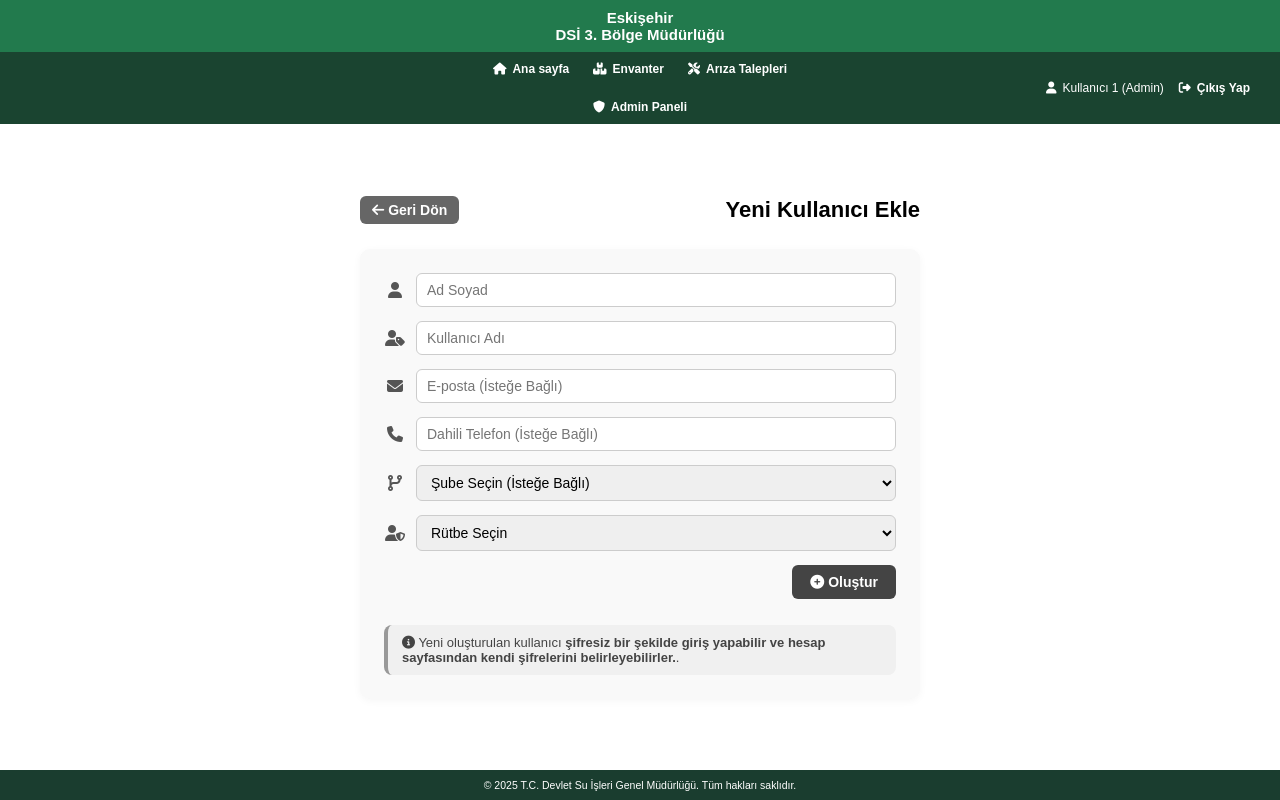
After one commit to burakozdkcgl/devletsuisleri-flask-web-app-replica, a Flask app: page /admin/users/new in a window 1280 px wide. The commit adds this page. Run offline with Flask 3, Linux system fonts and the light colour scheme; the visitor is signed in with stand-in values (Sample User, id 1).

Commit message:
kullanıcı ekle menüsü eklendi

```diff
--- a/logic/admin.py
+++ b/logic/admin.py
@@ -104,3 +104,39 @@ def delete_user(user_id):
         db.session.commit()
         flash("Kullanıcı silindi.", "info")
     return redirect(url_for("admin.user_settings"))
+
+
+@admin_bp.route("/users/new", methods=["GET", "POST"])
+@require_admin
+def create_user():
+    if request.method == "POST":
+        full_name = request.form["full_name"]
+        username = request.form["username"]
+        email = request.form.get("email")
+        internal_phone = request.form.get("internal_phone")
+        role_id = int(request.form["role_id"])
+        branch_id = request.form.get("branch_id") or None
+
+        if User.query.filter_by(username=username).first():
+            flash("Bu kullanıcı adı zaten mevcut.", "error")
+            return redirect(url_for("admin.create_user"))
+
+        new_user = User(
+            full_name=full_name,
+            username=username,
+            email=email,
+            internal_phone=internal_phone,
+            role_id=role_id,
+            branch_id=branch_id
+        )
+        db.session.add(new_user)
+        db.session.flush()  # user.id gelsin diye
+
+        # Şifre bilgisi NULL
+        db.session.commit()
+        flash("Kullanıcı başarıyla oluşturuldu.", "success")
+        return redirect(url_for("admin.user_settings"))
+
+    roles = Role.query.all()
+    branches = Branch.query.order_by(Branch.name).all()
+    return render_template("admin_new_user.html", roles=roles, branches=branches)
--- a/logic/context.py
+++ b/logic/context.py
@@ -1,7 +1,9 @@
 # logic/context.py
-from flask import session, redirect, url_for, flash
+from flask import session, redirect, url_for, flash, request
 from functools import wraps
 from logic.entity import User
+
+ALLOWED_ENDPOINTS_WHEN_NO_PASSWORD = {"account.account", "account.change_password"}
 
 def inject_user():
     user = None
@@ -9,35 +11,46 @@ def inject_user():
         user = User.query.get(session["user_id"])
     return {"user": user}
 
-def require_admin(view_func):
-    @wraps(view_func)
-    def wrapper(*args, **kwargs):
-        user_id = session.get("user_id")
-        if not user_id:
-            flash("Giriş yapmanız gerekiyor.", "warning")
-            return redirect(url_for("auth.login"))
-
-        user = User.query.get(user_id)
-        if not user or user.role.name != "Admin":
-            flash("Bu sayfaya erişim yetkiniz yok.", "error")
-            return redirect(url_for("main.index"))
-
-        return view_func(*args, **kwargs)
-    return wrapper
-
-
 def require_login(view_func):
     @wraps(view_func)
     def wrapper(*args, **kwargs):
         user_id = session.get("user_id")
+        user = User.query.get(user_id) if user_id else None
+
+        # Şifresiz kullanıcıyı sadece /account'a izin vererek yönlendir
+        if user and not user.credentials and request.endpoint not in ALLOWED_ENDPOINTS_WHEN_NO_PASSWORD:
+            flash("Lütfen hesabınıza bir şifre oluşturun.", "warning")
+            return redirect(url_for("account.account"))
+
         if not user_id:
             flash("Bu sayfayı görüntülemek için giriş yapmalısınız.", "warning")
             return redirect(url_for("auth.login"))
 
-        user = User.query.get(user_id)
         if not user:
             flash("Kullanıcı bulunamadı.", "error")
             return redirect(url_for("auth.login"))
 
         return view_func(*args, **kwargs)
     return wrapper
+
+def require_admin(view_func):
+    @wraps(view_func)
+    def wrapper(*args, **kwargs):
+        user_id = session.get("user_id")
+        user = User.query.get(user_id) if user_id else None
+
+        # Şifresiz kullanıcıyı sadece /account'a izin vererek yönlendir
+        if user and not user.credentials and request.endpoint not in ALLOWED_ENDPOINTS_WHEN_NO_PASSWORD:
+            flash("Lütfen hesabınıza bir şifre oluşturun.", "warning")
+            return redirect(url_for("account.account"))
+
+        if not user_id:
+            flash("Giriş yapmanız gerekiyor.", "warning")
+            return redirect(url_for("auth.login"))
+
+        if not user or not user.role or user.role.name.lower() != "admin":
+            flash("Bu sayfaya erişim yetkiniz yok.", "error")
+            return redirect(url_for("main.index"))
+
+        return view_func(*args, **kwargs)
+    return wrapper
--- a/logic/entity.py
+++ b/logic/entity.py
@@ -71,4 +71,4 @@ class UserCredential(db.Model):
     user_id = db.Column(db.Integer, db.ForeignKey("users.id", ondelete="CASCADE"), nullable=False, unique=True)
 
     # Şifrenin hashlenmiş hali
-    password_hash = db.Column(db.String(255), nullable=False)
+    password_hash = db.Column(db.String(255), nullable=True)
--- /dev/null
+++ b/templates/admin_new_user.html
@@ -0,0 +1,153 @@
+{% extends "base.html" %}
+{% block title %}Yeni Kullanıcı Ekle{% endblock %}
+
+{% block content %}
+<style>
+    .user-wrapper {
+        width: 100%;
+        padding: 30px 20px;
+        max-width: 600px;
+        margin: auto;
+    }
+
+    .user-header {
+        display: flex;
+        justify-content: space-between;
+        align-items: center;
+        margin-bottom: 25px;
+        flex-wrap: wrap;
+        gap: 10px;
+    }
+
+    .user-title {
+        font-size: 22px;
+        font-weight: 700;
+        margin: 0;
+    }
+
+    .btn-back {
+        background-color: #666;
+        color: white;
+        padding: 6px 12px;
+        font-size: 14px;
+        font-weight: bold;
+        text-decoration: none;
+        border-radius: 6px;
+    }
+
+    .user-form {
+        background-color: #f9f9f9;
+        padding: 24px;
+        border-radius: 10px;
+        box-shadow: 0 2px 8px rgba(0,0,0,0.04);
+        display: flex;
+        flex-direction: column;
+        gap: 14px;
+    }
+
+    .form-group {
+        display: flex;
+        align-items: center;
+        gap: 10px;
+    }
+
+    .form-group i {
+        font-size: 16px;
+        color: #555;
+        width: 22px;
+        text-align: center;
+    }
+
+    .form-group input,
+    .form-group select {
+        flex: 1;
+        padding: 8px 10px;
+        font-size: 14px;
+        border: 1px solid #ccc;
+        border-radius: 6px;
+    }
+
+    .user-form button {
+        align-self: flex-end;
+        background-color: #444;
+        color: white;
+        padding: 9px 18px;
+        font-weight: bold;
+        font-size: 14px;
+        border: none;
+        border-radius: 6px;
+        cursor: pointer;
+    }
+
+    .user-form button:hover {
+        background-color: #222;
+    }
+
+    .note {
+        margin-top: 12px;
+        font-size: 13px;
+        color: #444;
+        background-color: #f0f0f0;
+        padding: 10px 14px;
+        border-radius: 8px;
+        border-left: 4px solid #999;
+    }
+</style>
+
+<div class="user-wrapper">
+    <div class="user-header">
+        <a href="{{ url_for('admin.admin_index') }}" class="btn-back">
+            <i class="fas fa-arrow-left"></i> Geri Dön
+        </a>
+        <h2 class="user-title">Yeni Kullanıcı Ekle</h2>
+    </div>
+
+    <form method="POST" action="/admin/users/new" class="user-form">
+        <div class="form-group">
+            <i class="fas fa-user"></i>
+            <input type="text" name="full_name" placeholder="Ad Soyad" required>
+        </div>
+
+        <div class="form-group">
+            <i class="fas fa-user-tag"></i>
+            <input type="text" name="username" placeholder="Kullanıcı Adı" required>
+        </div>
+
+        <div class="form-group">
+            <i class="fas fa-envelope"></i>
+            <input type="email" name="email" placeholder="E-posta (İsteğe Bağlı)">
+        </div>
+
+        <div class="form-group">
+            <i class="fas fa-phone"></i>
+            <input type="text" name="internal_phone" placeholder="Dahili Telefon (İsteğe Bağlı)">
+        </div>
+
+        <div class="form-group">
+            <i class="fas fa-code-branch"></i>
+            <select name="branch_id">
+                <option value="">Şube Seçin (İsteğe Bağlı)</option>
+                {% for branch in branches %}
+                    <option value="{{ branch.id }}">{{ branch.name }}</option>
+                {% endfor %}
+            </select>
+        </div>
+
+        <div class="form-group">
+            <i class="fas fa-user-shield"></i>
+            <select name="role_id" required>
+                <option value="">Rütbe Seçin</option>
+                {% for role in roles %}
+                    <option value="{{ role.id }}">{{ role.name }}</option>
+                {% endfor %}
+            </select>
+        </div>
+
+        <button type="submit"><i class="fas fa-plus-circle"></i> Oluştur</button>
+
+        <div class="note">
+            <i class="fas fa-info-circle"></i> Yeni oluşturulan kullanıcı <strong>şifresiz bir şekilde giriş yapabilir ve hesap sayfasından kendi şifrelerini belirleyebilirler.</strong>.
+        </div>
+    </form>
+</div>
+{% endblock %}
--- a/templates/login.html
+++ b/templates/login.html
@@ -85,7 +85,7 @@
 
             <div class="inputGroup">
                 <i class="fas fa-lock"></i>
-                <input type="password" name="password" placeholder="Şifre" required>
+                <input type="password" name="password" placeholder="Şifre">
             </div>
 
             <button type="submit">Giriş Yap</button>
```
Also changed, not shown: logic/account.py (+17 -1 lines), logic/auth.py (+13 -7 lines), templates/account.html (+7 -2 lines), templates/admin.html (+7 -4 lines).
